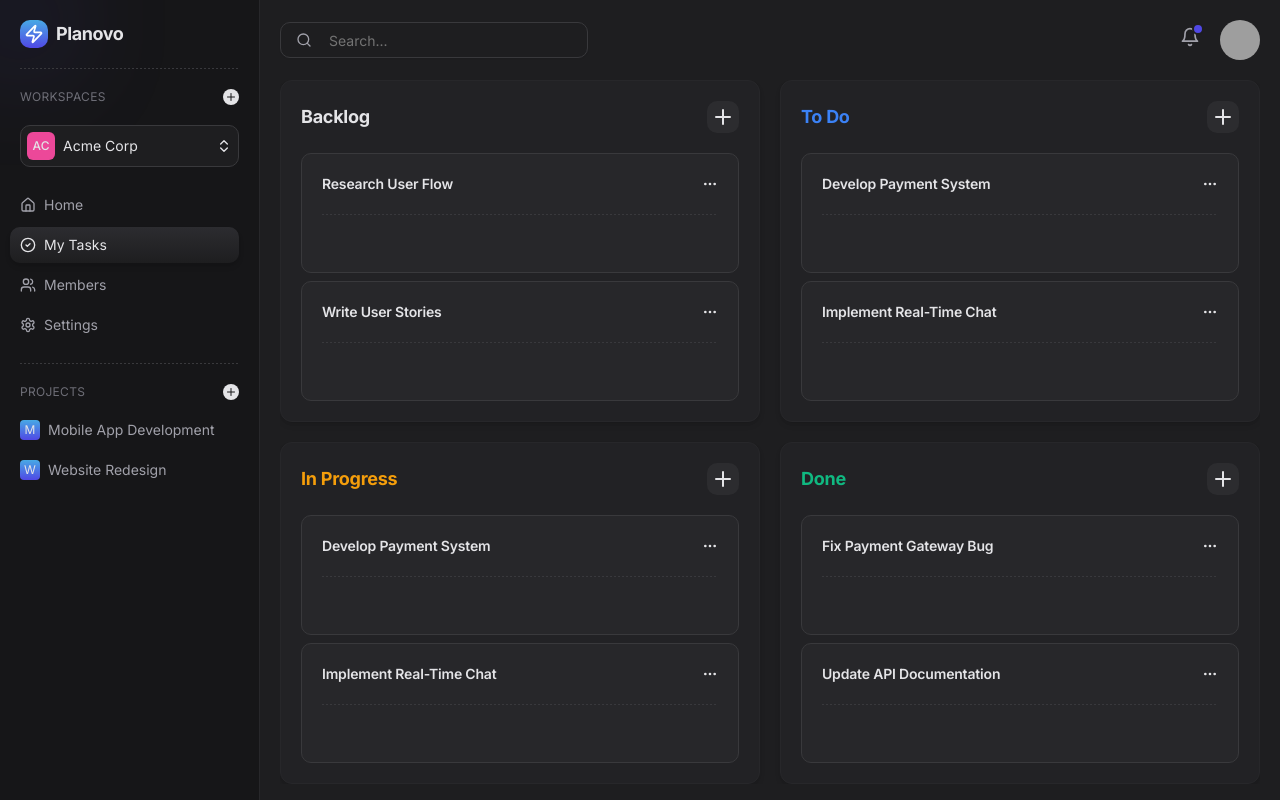
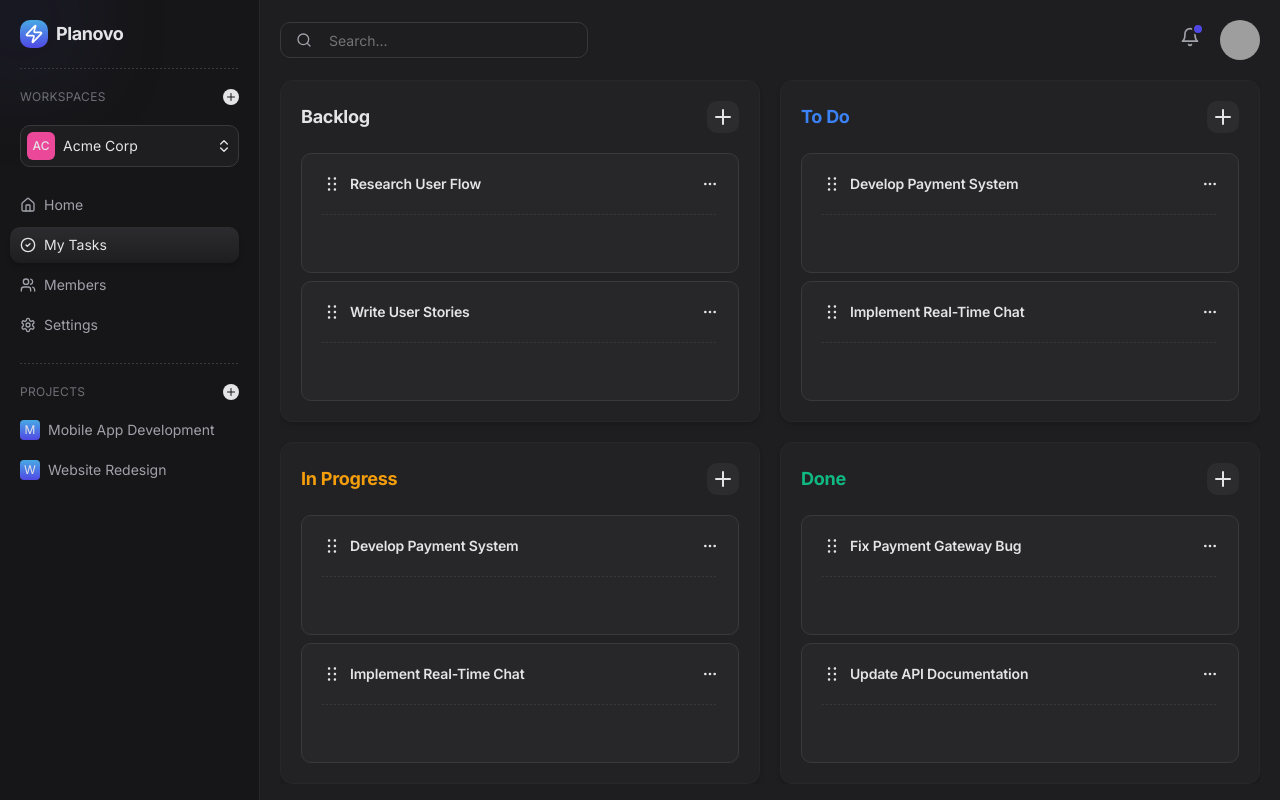
Before and after one commit to loqman1235/planovo-project-management-app, a Next.js app: page /workspaces/1/tasks in a window 1280 px wide. Built offline with nearby package versions, Linux system fonts and the light colour scheme; grey boxes are pictures that could not be loaded.

Commit message:
refactor ColumnContainer and TaskContainer: enhance drag-and-drop functionality with new icons and sensors

```diff
--- a/app/workspaces/[id]/tasks/_components/ColumnContainer.tsx
+++ b/app/workspaces/[id]/tasks/_components/ColumnContainer.tsx
@@ -15,7 +15,7 @@ import { Input } from "@/components/ui/input";
 import { Label } from "@/components/ui/label";
 
 import { ColumnType, Task } from "@/types";
-import { PlusIcon } from "lucide-react";
+import { ChartNoAxesColumnDecreasingIcon, PlusIcon } from "lucide-react";
 import { useState } from "react";
 import { TaskContainer } from "./TaskContainer";
 import { useKanbanBoard } from "../_context/KanbanBoardContext";
@@ -54,7 +54,7 @@ export const ColumnContainer = ({
   };
 
   return (
-    <Card ref={setNodeRef} className={`w-full min-h-[253px]`}>
+    <Card ref={setNodeRef} className={`w-full min-h-[253px] `}>
       <div className="flex items-center justify-between p-5">
         <div className="flex items-center gap-2">
           <H4 className={columnHeadingColor[type]}>{title}</H4>
--- a/app/workspaces/[id]/tasks/_components/TaskContainer.tsx
+++ b/app/workspaces/[id]/tasks/_components/TaskContainer.tsx
@@ -4,6 +4,7 @@ import { Task } from "@/types";
 import { EllipsisIcon } from "lucide-react";
 import { useSortable } from "@dnd-kit/sortable";
 import { CSS } from "@dnd-kit/utilities";
+import { RiDraggable } from "react-icons/ri";
 
 type TaskContainerProps = {
   task: Task;
@@ -49,7 +50,6 @@ export const TaskContainer = ({ task }: TaskContainerProps) => {
     <div
       ref={setNodeRef}
       {...attributes}
-      {...listeners}
       style={style}
       id={task.id}
       className={`w-full flex flex-col bg-card-foreground p-5 rounded-md border border-border-light min-h-[120px]
@@ -57,9 +57,14 @@ export const TaskContainer = ({ task }: TaskContainerProps) => {
     >
       {/* HEADER */}
       <div className="flex items-center justify-between">
-        <h5 className="font-semibold text-sm text-text-primary tracking-[-0.18px] capitalize">
-          {task.title}
-        </h5>
+        <div className="flex items-center gap-2">
+          <button {...listeners}>
+            <RiDraggable className="size-5 text-text-primary" />
+          </button>
+          <h5 className="font-semibold text-sm text-text-primary tracking-[-0.18px] capitalize">
+            {task.title}
+          </h5>
+        </div>
         <button onClick={handleMenuClick} className="text-text-primary">
           <EllipsisIcon className="size-4" />
         </button>
--- a/app/workspaces/[id]/tasks/_context/KanbanBoardContext.tsx
+++ b/app/workspaces/[id]/tasks/_context/KanbanBoardContext.tsx
@@ -9,6 +9,11 @@ import {
   DragEndEvent,
   DragOverEvent,
   DragStartEvent,
+  useSensors,
+  useSensor,
+  MouseSensor,
+  TouchSensor,
+  KeyboardSensor,
 } from "@dnd-kit/core";
 
 type KanbanBoardContext = {
@@ -279,6 +284,12 @@ export const KanbanBoardProvider = ({
     }
   };
 
+  const sensors = useSensors(
+    useSensor(MouseSensor),
+    useSensor(TouchSensor),
+    useSensor(KeyboardSensor)
+  );
+
   return (
     <KanbanBoardContext.Provider
       value={{
@@ -294,6 +305,7 @@ export const KanbanBoardProvider = ({
         onDragOver={handleDragOver}
         onDragEnd={handleDragEnd}
         collisionDetection={closestCorners}
+        sensors={sensors}
       >
         {children}
       </DndContext>
```
